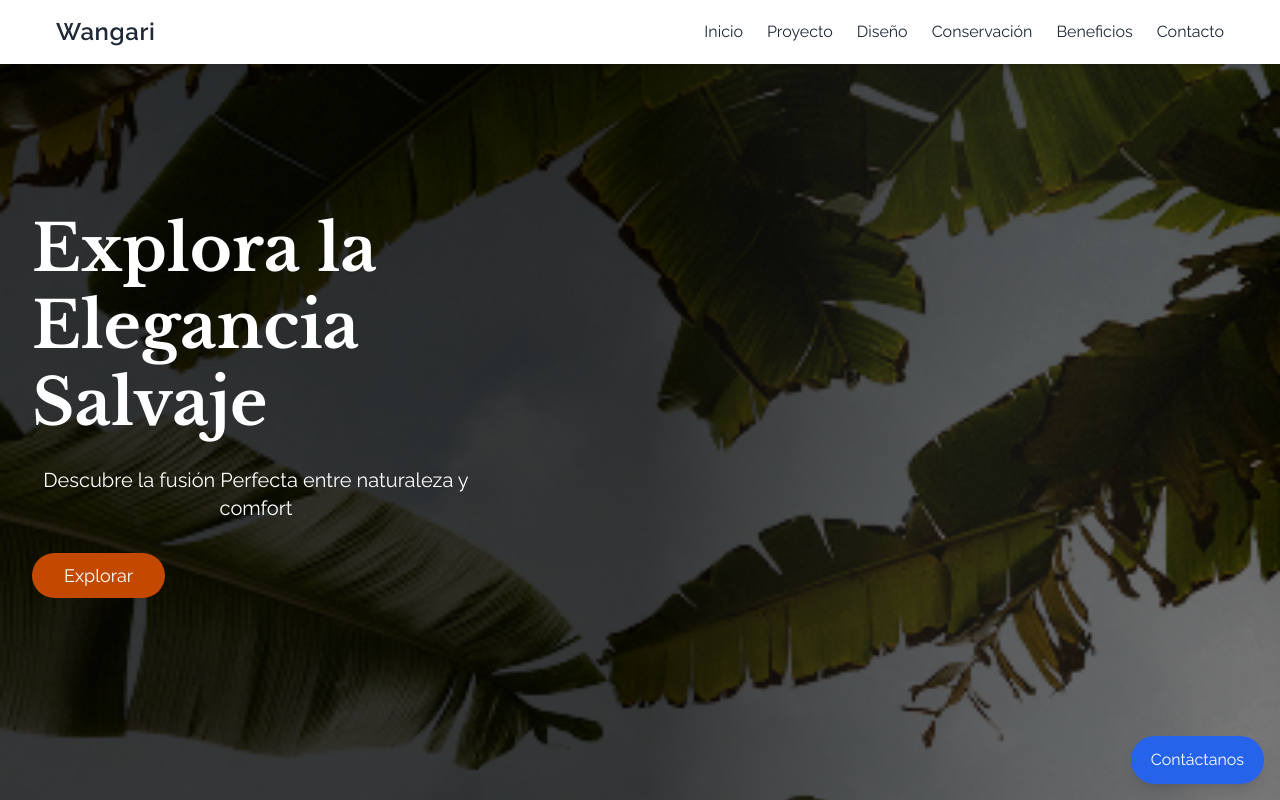
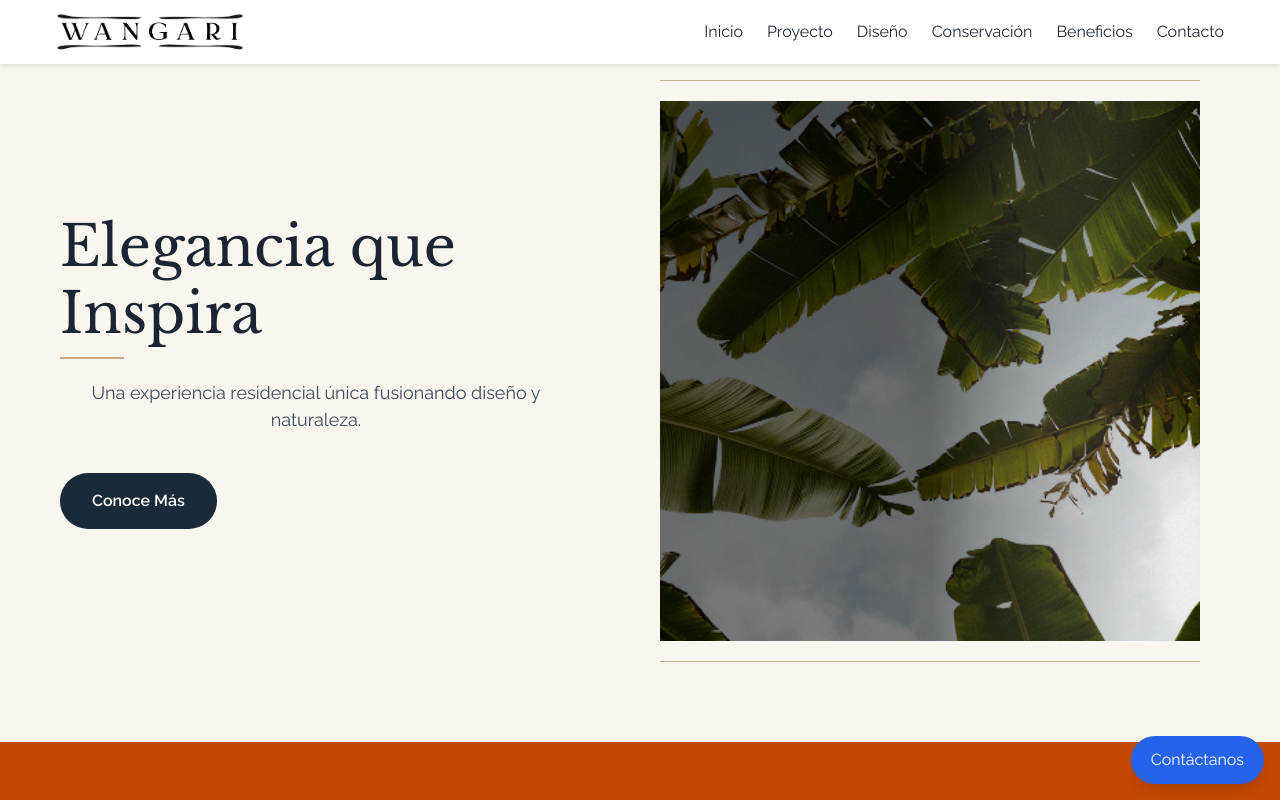
Before and after one commit to jeronimo114/Wangari, a website: page index.html in a window 1280 px wide. Shown: the top 800 px of the page. Drawn offline with nearby package versions, Linux system fonts and the light colour scheme.

Commit message:
Hero modification 1

```diff
--- a/assets/css/partials/_hero.scss
+++ b/assets/css/partials/_hero.scss
@@ -1,80 +1,88 @@
-// assets/css/partials/_hero.scss
-// --------------------------------------------------
-// Estilos para la sección HERO
-// --------------------------------------------------
-
 @use "sass:color";
 @use "partials/variables" as *;
 
+// Hero container
 .hero {
-  padding-top: 4rem;
+  background-color: #f9f6ef;
+  padding: 80px 60px;
+  align-items: center;
+  display: flex;
+  flex-direction: column;
+  min-height: calc(100vh - 4rem);
+
+  @media (min-width: 768px) {
+    flex-direction: row;
+  }
+}
+
+.hero-text,
+.hero-image-container {
+  flex: 0 0 50%;
+  max-width: 50%;
+}
+
+// Texto hero
+.hero-text {
+  color: #1a2a39;
+}
+
+.hero-text hr {
+  width: 4rem;
+  border: none;
+  border-top: 2px solid #c5a880;
+  margin-top: 10px;
+  margin-bottom: 20px;
+}
+
+.hero-title {
+  font-family: "Libre Baskerville", serif;
+  font-size: 56px;
+  line-height: 1.2;
+  color: #1a2432;
+  margin: 0 0 10px 0;
+}
+
+.hero-subtitle {
+  font-family: "Raleway", sans-serif;
+  font-size: 18px;
+  line-height: 1.5;
+  color: #3d4a5b;
+  margin: 0 0 40px 0;
+}
+
+// Hero image wrapper (no background here)
+.hero-image-container {
+  display: flex;
+  flex-direction: column;
+}
+
+.hero-image-container hr {
+  border-top: 1px solid #c4b28a;
+  width: calc(100% - 40px);
+  margin: 0 20px;
+}
+
+// Inner div with actual background
+.hero-img-inner {
+  margin: 20px;
+  width: calc(100% - 40px);
+  aspect-ratio: 1 / 1;
   background-image: url("../images/hero-image.png");
   background-size: cover;
   background-position: center;
-  position: relative;
-  height: 100vh;
-  display: flex;
-  align-items: center;
-  justify-content: flex-start;
-  padding-left: 2rem;
-  text-align: left;
+  flex: 1;
+}
 
-  &::before {
-    content: "";
-    position: absolute;
-    inset: 0;
-    background-color: rgba(0, 0, 0, 0.5);
-    @media (min-width: 768px) {
-      background-color: rgba(0, 0, 0, 0.3);
-    }
-  }
-
-  > div {
-    position: relative;
-    z-index: 10;
-    color: white;
-    width: 100%;
-    @media (min-width: 768px) {
-      width: 45%;
-    }
-    @media (min-width: 1024px) {
-      width: 40%;
-    }
-  }
-
-  h1 {
-    font-family: "Libre Baskerville", serif;
-    font-size: 2.5rem;
-    line-height: 1.2;
-    margin-bottom: 1.5rem;
-    @media (min-width: 768px) {
-      font-size: 4rem;
-    }
-  }
-
-  p {
-    font-family: "Raleway", sans-serif;
-    font-size: 1.125rem;
-    margin-bottom: 2.5rem;
-    @media (min-width: 768px) {
-      font-size: 1.25rem;
-    }
-  }
-
-  .hero-btn {
-    font-family: "Raleway", sans-serif;
-    background-color: $color-orange;
-    color: white;
-    padding: 0.75rem 2rem;
-    border-radius: 9999px;
-    text-decoration: none;
-    font-size: 1rem;
-    transition: background-color 0.3s ease;
-    &:hover {
-      background-color: color.adjust($color-orange, $lightness: -10%);
-    }
-    @media (min-width: 768px) {
-      font-size: 1.125rem;
-    }
+.hero-cta {
+  display: inline-block;
+  background-color: #1a2a39;
+  color: #ffffff;
+  padding: 1rem 2rem;
+  border-radius: 9999px;
+  font-weight: 600;
+  text-decoration: none;
+  transition: opacity 0.3s;
+  &:hover {
+    opacity: 0.9;
   }
 }
--- a/assets/js/main.js
+++ b/assets/js/main.js
@@ -112,6 +112,17 @@
   // ==================================================
   const ScrollAnimations = (() => {
     const initAnimations = () => {
+      // Parallax vertical para la imagen de fondo del hero
+      gsap.to(".hero-image", {
+        backgroundPositionY: "100%",
+        ease: "none",
+        scrollTrigger: {
+          trigger: "#hero",
+          start: "top top",
+          end: "bottom top",
+          scrub: true,
+        },
+      });
       // Efecto Parallax para la sección hero:
       gsap.to(".hero", {
         backgroundPosition: "50% 100%",
--- a/index.html
+++ b/index.html
@@ -42,7 +42,13 @@
         class="container mx-auto px-4 flex items-center justify-between h-16"
       >
         <!-- Logo / Nombre de la Marca -->
-        <div class="text-2xl font-bold tracking-wide">Wangari</div>
+        <a href="#hero" class="logo block">
+          <img
+            src="assets/images/text-logo.png"
+            alt="Wangari logo"
+            class="h-8 md:h-10"
+          />
+        </a>
         <!-- Botón para menú móvil -->
         <button id="menu-toggle" class="md:hidden focus:outline-none">
           <svg class="w-6 h-6" fill="none" stroke="currentColor">
@@ -76,21 +82,23 @@
     </header>
 
     <!-- ================= HERO ================= -->
-    <section
-      id="hero"
-      class="hero relative flex items-center justify-start px-8"
-    >
-      <!-- Oscurecer fondo -->
-      <div class="absolute inset-0 bg-black opacity-50"></div>
-      <!-- Contenedor de texto -->
-      <div class="z-10 text-left text-white max-w-md">
-        <h1 class="text-5xl md:text-7xl font-bold mb-6 leading-tight">
-          Explora la<br />Elegancia Salvaje
-        </h1>
-        <p class="text-lg md:text-xl mb-10">
-          Descubre la fusión Perfecta entre naturaleza y comfort
-        </p>
-        <a href="#project" class="hero-btn transition duration-300">Explorar</a>
+    <section id="hero" class="hero">
+      <!-- Texto hero -->
+      <div class="hero-text">
+        <div class="max-w-lg">
+          <h1 class="hero-title">Elegancia que Inspira</h1>
+          <hr />
+          <p class="hero-subtitle">
+            Una experiencia residencial única fusionando diseño y naturaleza.
+          </p>
+          <a href="#project" class="hero-cta"> Conoce Más </a>
+        </div>
+      </div>
+      <!-- Imagen hero con líneas -->
+      <div class="hero-image-container">
+        <hr />
+        <div class="hero-img-inner flex-1"></div>
+        <hr />
       </div>
     </section>
 
```
Also changed, not shown: assets/css/main.css, assets/images/text-logo.png (added), 2 other files.
